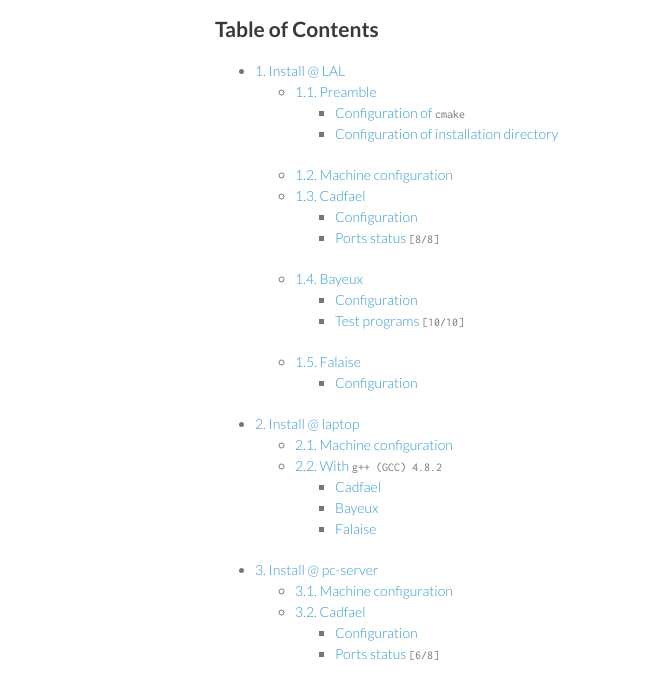
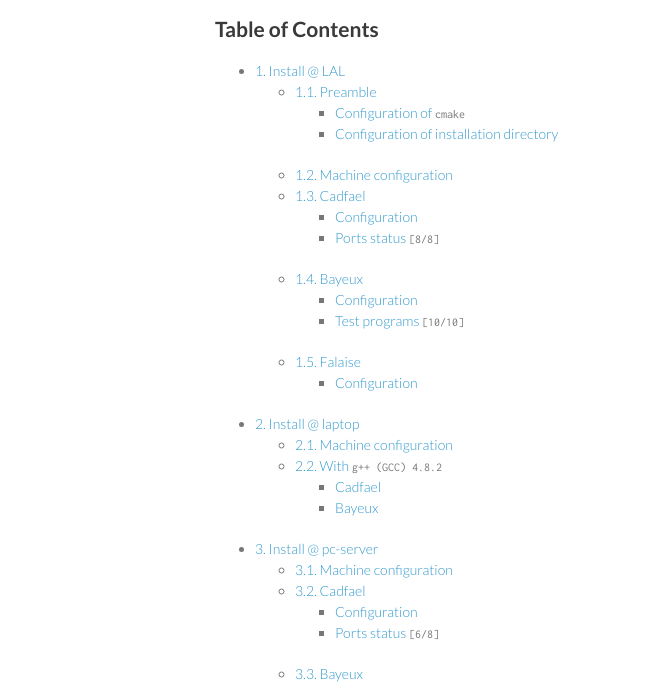
Before and after one commit to xgarrido/org-notes, a plain HTML site: page doc/work/install_new_snailware.html in a window 1280 px wide. Shown: the part 105-793 px from the top of the page, without its empty margins (255-904 px from the left). Drawn offline with Linux system fonts and the light colour scheme.

Commit message:
update doc

```diff
--- a/doc/work/install_new_snailware.html
+++ b/doc/work/install_new_snailware.html
@@ -102,7 +102,6 @@ for the JavaScript code in this tag.
 <ul>
 <li><a href="#sec-2-2-1">Cadfael</a></li>
 <li><a href="#sec-2-2-2">Bayeux</a></li>
-<li><a href="#sec-2-2-3">Falaise</a></li>
 </ul>
 </li>
 </ul>
@@ -572,13 +571,8 @@ Bayeux&#x2026;
 </div>
 </li></ul>
 </div>
-
-<div id="outline-container-sec-2-2-3" class="outline-4">
-<h4 id="sec-2-2-3"><span class="todo TODO">TODO</span> Falaise</h4>
 </div>
 </div>
-</div>
-
 <div id="outline-container-sec-3" class="outline-2">
 <h2 id="sec-3"><span class="section-number-2">3</span> Install @ pc-server</h2>
 <div class="outline-text-2" id="text-3">
```
